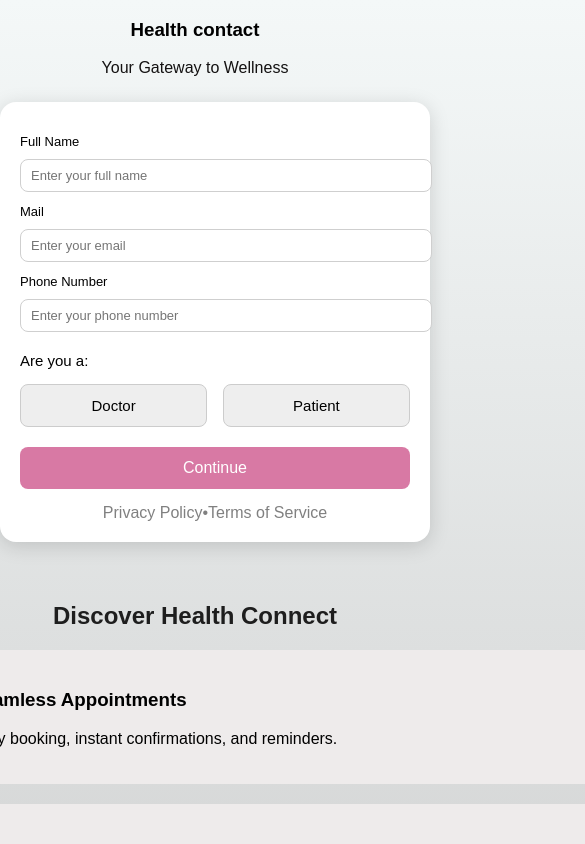
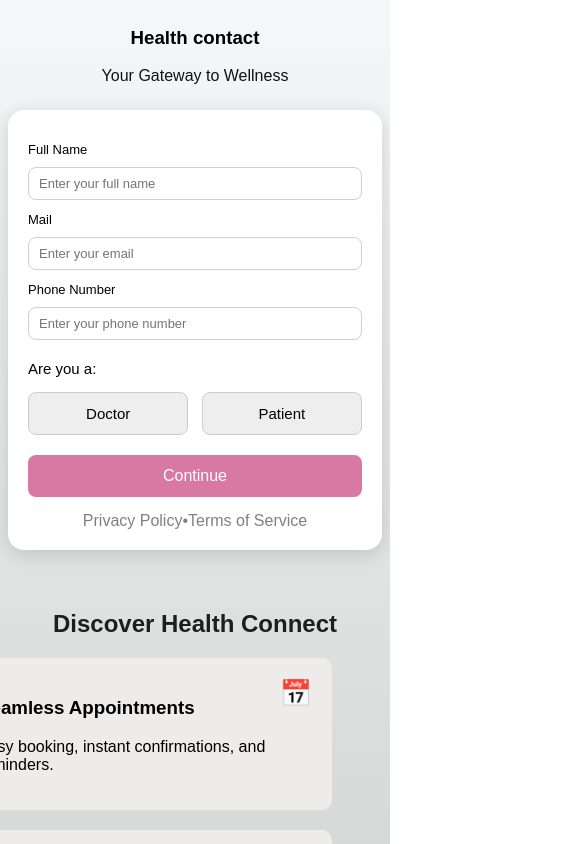
Before and after one commit to surajpaswan-123/medalertsystem, a React (Create React App) app: page / in a window 390 px wide. Shown: the top 844 px of the page, 585 px wide, since content can reach past the window. Built offline with nearby package versions, Linux system fonts and the light colour scheme.

Commit message:
some update on global css

```diff
--- a/public/index.html
+++ b/public/index.html
@@ -3,7 +3,7 @@
   <head>
     <meta charset="utf-8" />
     <link rel="icon" href="%PUBLIC_URL%/favicon.ico" />
-    <meta name="viewport" content="width=device-width, initial-scale=1" />
+    <meta name="viewport" content="width=device-width, initial-scale=1.0" />
     <meta name="theme-color" content="#000000" />
     <meta
       name="description"
--- a/src/App.css
+++ b/src/App.css
@@ -6,10 +6,11 @@
 
 .container {
   width: 100%;
-  max-width: 450px;
+  max-width: 480px;
   margin: 0 auto;
   text-align: center;
   padding-bottom: 80px;
+   padding: 10px;
 }
 
 /* Header */
@@ -223,3 +224,13 @@
   border-color: #1f6fd8;
   transform: scale(1.05);
 }
+
+@media (max-width: 450px) {
+  .container {
+    padding: 8px;
+  }
+
+  .feature-card, .choose-item {
+    width: 100%;
+  }
+}
--- a/src/index.css
+++ b/src/index.css
@@ -15,3 +15,11 @@
   from { opacity: 0; transform: translateY(20px); }
   to { opacity: 1; transform: translateY(0); }
 }
+
+* {
+  box-sizing: border-box;
+}
+
+body {
+  overflow-x: hidden;  /* Right-side cutting FIX */
+}
```
